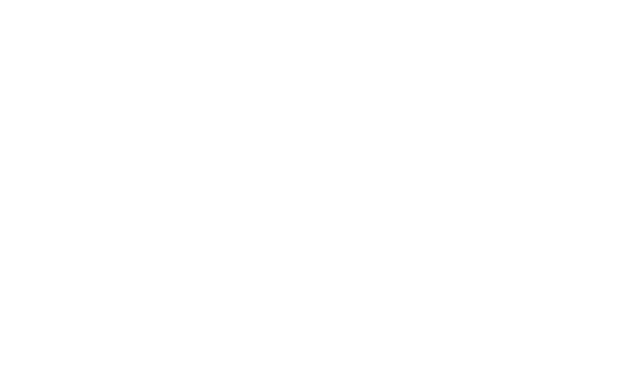
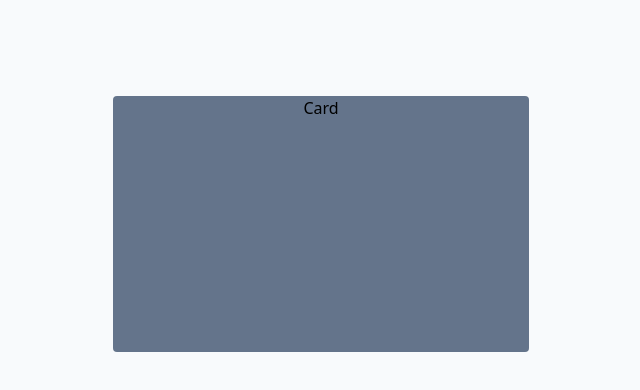
Before and after one commit to samxcrowley/flashcards, a React (Create React App) app in the folder flashcards-frontend-react/: page /card in a window 1280 px wide. Before the commit this address had no page. Shown: the top 390 px of the page, without its empty margins (319-959 px from the left). Built offline with nearby package versions, Linux system fonts and the light colour scheme.

Commit message:
Added beginnings of card view page

```diff
--- a/flashcards-frontend-react/src/App.js
+++ b/flashcards-frontend-react/src/App.js
@@ -4,6 +4,7 @@
 import { BrowserRouter as Router, Routes, Route } from "react-router-dom";
 
 import HomePage from "./pages/HomePage";
+import CardPage from "./pages/CardPage";
 
 function App() {
     return (
@@ -11,6 +12,7 @@
             <div className="App">
                 <Routes>
                     <Route path="/" element={<HomePage />} />
+                    <Route path="/card" element={<CardPage />} />
                     {/* <Route path="/logout" element={<LogoutPage />} /> */}
                 </Routes>
             </div>
--- /dev/null
+++ b/flashcards-frontend-react/src/pages/CardPage.js
@@ -0,0 +1,31 @@
+import React from "react";
+
+function Card() {
+
+    return(
+        <div className="rounded bg-slate-500 h-64">
+            Card
+        </div>
+    );
+
+}
+
+function CardView() {
+
+    return(
+        <div className="bg-slate-50 h-screen">
+            <div className="py-24 grid grid-cols-3 gap-4 content-center">
+                <div className=""></div>
+                <Card />
+                <div className=""></div>
+            </div>
+        </div>
+    );
+
+}
+
+const CardPage = () => {
+    return <CardView />;
+};
+
+export default CardPage;
```
